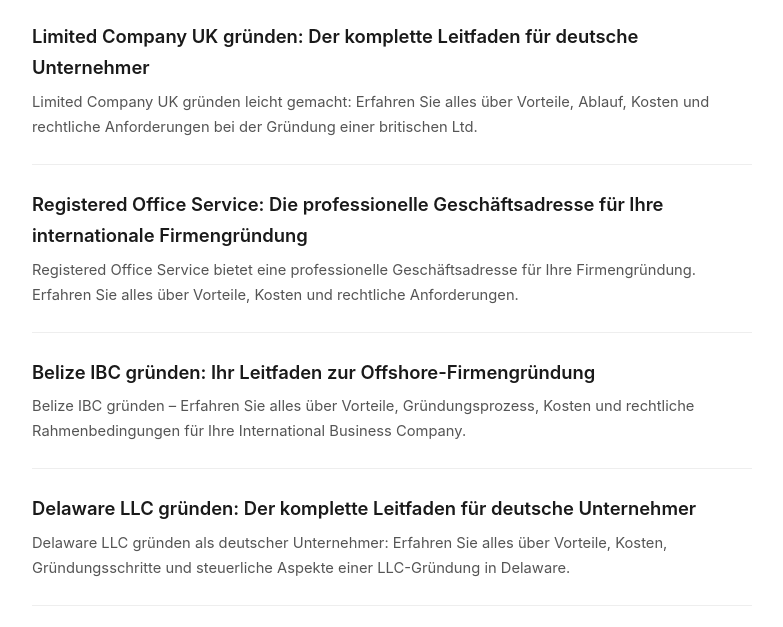
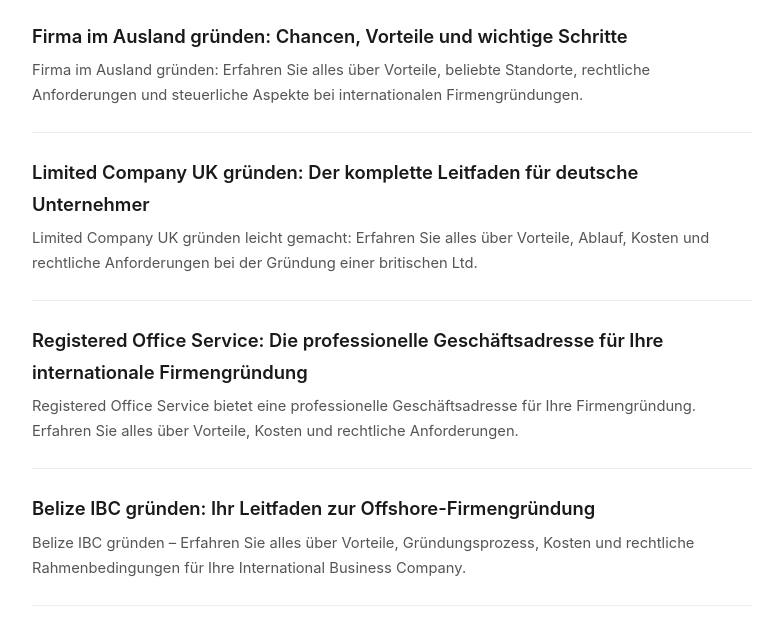
Before and after one commit to haraldlinhart-prog/pan21-com, a plain HTML site: page blog/index.html in a window 1280 px wide. Shown: the part 162-789 px from the top of the page, without its empty margins (248-1031 px from the left). Drawn offline with Linux system fonts and the light colour scheme.

Commit message:
suchmaschinen.pro: update news index

```diff
--- a/blog/index.html
+++ b/blog/index.html
@@ -20,6 +20,10 @@
 <a class="back" href="https://pan21.com/">&larr; Zurück zu pan21.com</a>
 <h1>News</h1>
 <ul>
+  <li>
+    <a href="./firma-im-ausland-grunden-chancen-vorteile-und-wichtige-schritte/">Firma im Ausland gründen: Chancen, Vorteile und wichtige Schritte</a>
+    <p>Firma im Ausland gründen: Erfahren Sie alles über Vorteile, beliebte Standorte, rechtliche Anforderungen und steuerliche Aspekte bei internationalen Firmengründungen.</p>
+  </li>
   <li>
     <a href="./limited-company-uk-grunden-der-komplette-leitfaden-fur-deutsche-untern/">Limited Company UK gründen: Der komplette Leitfaden für deutsche Unternehmer</a>
     <p>Limited Company UK gründen leicht gemacht: Erfahren Sie alles über Vorteile, Ablauf, Kosten und rechtliche Anforderungen bei der Gründung einer britischen Ltd.</p>
```
